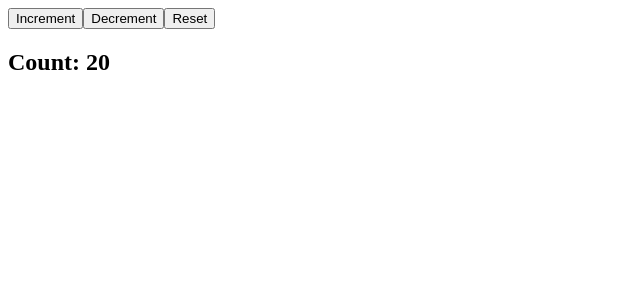
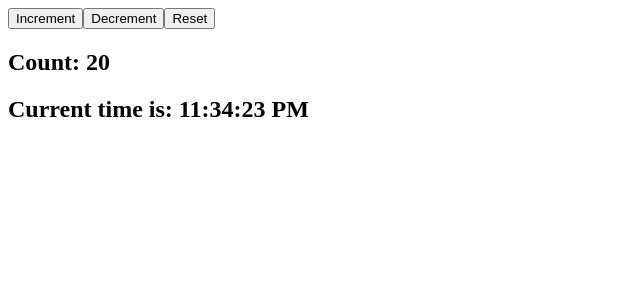
Before and after one commit to MartinaCostantino/React, a React (Vite) app in the folder esercizi-react/: page / in a window 1280 px wide. Shown: the top 300 px of the page, without its empty margins (0-640 px from the left). Built offline with nearby package versions, Linux system fonts and the light colour scheme.

Commit message:
useEffect

```diff
--- a/esercizi-react/src/App.jsx
+++ b/esercizi-react/src/App.jsx
@@ -1,8 +1,12 @@
+import Clock from './components/Clock'
 import Counter from './components/Counter'
 
 
 export default function App(){
     return(
+        <>
         <Counter initialValue={20} incrementAmount={2}></Counter>
+        <Clock></Clock>
+        </>
     )
 }
--- /dev/null
+++ b/esercizi-react/src/components/Clock.jsx
@@ -0,0 +1,17 @@
+import { useEffect, useState } from "react"
+
+export default function Clock(){
+    const [date, setDate] = useState(new Date())
+
+    useEffect(() => {
+        const intervallo = setInterval(()=> {
+            setDate(new Date())
+        }, 1000 )
+         return() =>{
+            clearInterval(intervallo)
+         }
+    }, [])
+    return (
+        <h2>Current time is: {date.toLocaleTimeString()}</h2>
+    )
+}
--- a/esercizi-react/src/components/Counter.jsx
+++ b/esercizi-react/src/components/Counter.jsx
@@ -1,9 +1,13 @@
-import { useState } from "react";
+import { useEffect, useState } from "react";
 import CounterDisplay from "./CounterDisplay";
 
 
 function Counter({initialValue = 0, incrementAmount = 1}){
 const [counter, setCounter] = useState(initialValue)
+
+useEffect(()=>{
+   console.log(`The current value is: ${counter}`)
+}, [counter])
 
 function handleCounterIncrement(){
    setCounter(c => c + incrementAmount)
```
